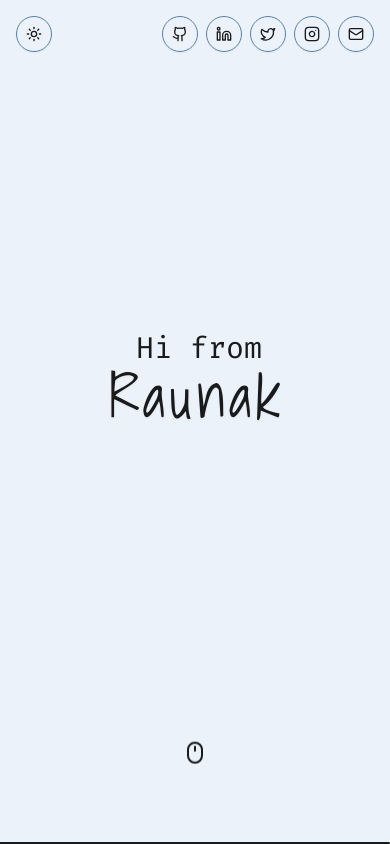
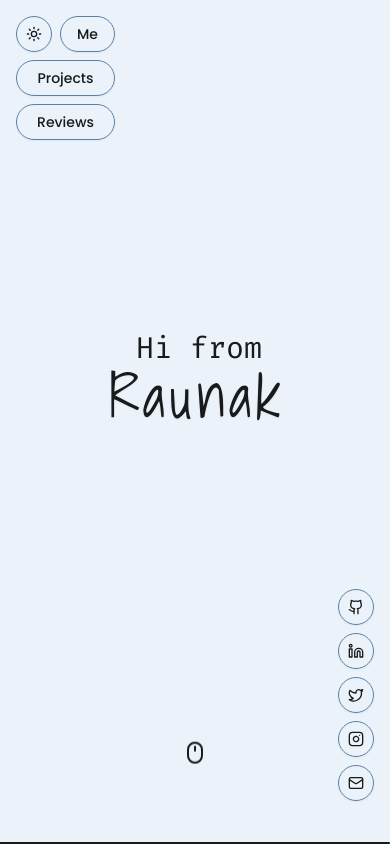
Before and after one commit to RaunakDiesFromCode/portfolio, a Next.js app: page / in a window 390 px wide. Shown: the top 844 px of the page. Built offline with nearby package versions, Linux system fonts and the light colour scheme; no server answers; the database is empty.

Commit message:
fix: add IDs to sections for smooth scrolling navigation

```diff
--- a/src/app/page.tsx
+++ b/src/app/page.tsx
@@ -13,7 +13,7 @@ const page = () => {
       <ScrollProgress/>
       <Stylized />
       <div className="flex flex-col items-center">
-        <About />
+        <About/>
         <Projects />
         <MarqueeDemo />
       </div>
--- a/src/components/About.tsx
+++ b/src/components/About.tsx
@@ -34,6 +34,7 @@ const About = () => {
   return (
     <div
       className={`relative flex md:h-screen md:w-full w-[80vw] flex-col items-center justify-center overflow-hidden mt-20 md:mt-0 ${highlightFont.className}`}
+      id="#about"
     >
       <div className="z-20">
         <HeroText
--- a/src/components/Projects.tsx
+++ b/src/components/Projects.tsx
@@ -13,7 +13,7 @@ const Projects = () => {
   if (error) return <div>Error: {error}</div>;
 
   return (
-    <div className="relative flex min-h-screen w-full flex-col items-center justify-center overflow-hidden pt-24">
+    <div className="relative flex min-h-screen w-full flex-col items-center justify-center overflow-hidden pt-24" id="#projects">
       <HeroText
         text="What I've done"
         className="pointer-events-none mb-3 whitespace-pre-wrap bg-foreground bg-clip-text text-center text-4xl md:text-9xl font-bold leading-none text-transparent"
--- a/src/components/Reviews.tsx
+++ b/src/components/Reviews.tsx
@@ -118,7 +118,7 @@ export function MarqueeDemo() {
   const secondRow = reviews.slice(Math.ceil(reviews.length / 2));
 
   return (
-    <div className="relative flex min-h-screen w-full flex-col items-center justify-center overflow-hidden pt-24">
+    <div className="relative flex min-h-screen w-full flex-col items-center justify-center overflow-hidden pt-24" id="#reviews">
       <HeroText
         text="What they say..."
         className="pointer-events-none z-50 mb-3 pb-8 whitespace-pre-wrap bg-foreground bg-clip-text text-center text-4xl md:text-9xl font-bold leading-none text-transparent"
--- a/src/components/footer.tsx
+++ b/src/components/footer.tsx
@@ -1,15 +1,11 @@
 "use client";
-import {
-  codeFont,
-} from "@/app/fonts";
 import React from "react";
 
 const Footer = () => {
     return (
-    <div className="text-center cursor-default bg-foreground text-background">
-      <hr />
-      <div className="text-foreground/60 mt-10 flex items-center justify-center">
-        <h1 className="text-xl text-background">
+        <div className="text-center cursor-default bg-foreground text-background rounded-t-sm">
+            <div className="text-foreground/60 py-7 flex items-center justify-center">
+                <h1 className="md:text-xl text-lg text-background">
                     Made with
                     <span className="hover:text-red-500 transition-colors duration-150 font-bold">
                         {" "}
@@ -19,14 +15,6 @@ const Footer = () => {
                     <span> 🅁🄰🅄🄽🄰🄺</span>
                 </h1>
             </div>
-      <div className="text-right p-0 m-0 md:pr-20 pr-5 pb-5 cursor-pointer">
-        <span
-          className={codeFont.className}
-          onClick={() => window.scrollTo({ top: 0, behavior: "smooth" })}
-        >
-          back to top
-        </span>
-      </div>
         </div>
     );
 };
--- a/src/components/navbar.tsx
+++ b/src/components/navbar.tsx
@@ -11,7 +11,8 @@ const Navbar = () => {
 
     return (
         <div className=" flex justify-between">
-            <div className="flex gap-2 items-center">
+            <div className="flex md:flex-row flex-col gap-2">
+                <div className="flex items-center gap-2">
                     <Button
                         variant="outline"
                         size="icon"
@@ -24,18 +25,44 @@ const Navbar = () => {
                         <span className="sr-only">Toggle theme</span>
                     </Button>
 
-                <Button variant="outline" className="hidden md:block">
+                    <Button
+                        variant="outline"
+                        className="hiddden md:block"
+                        onClick={() =>
+                            document.getElementById("#about")?.scrollIntoView({
+                                behavior: "smooth",
+                            })
+                        }
+                    >
                         Me
                     </Button>
-                <Button variant="outline" className="hidden md:block">
+                </div>
+                <Button
+                    variant="outline"
+                    className="hiddden md:block"
+                    onClick={() =>
+                        document.getElementById("#projects")?.scrollIntoView({
+                            behavior: "smooth",
+                        })
+                    }
+                >
                     Projects
                 </Button>
-                <Button variant="outline" className="hidden md:block">
+                <Button
+                    variant="outline"
+                    className="hiddden md:block"
+                    onClick={() =>
+                        document.getElementById("#reviews")?.scrollIntoView({
+                            behavior: "smooth",
+                        })
+                    }
+                >
                     Reviews
                 </Button>
             </div>
+
             <div>
-                <ul className="flex gap-2 items-center">
+                <ul className="flex md:flex-row flex-col gap-2 items-center h-[93vh] justify-end">
                     <li>
                         <Button variant="outline" asChild size="icon">
                             <a
@@ -69,7 +96,7 @@ const Navbar = () => {
                     <li>
                         <Button variant="outline" asChild size="icon">
                             <a
-                                href="https://www.instagram.com/raunakisannoying/"
+                                href="https://www.instagram.com/har.jagah.raunak/"
                                 target="_blank"
                             >
                                 <Instagram />
```
Lines whose indentation alone changed are shown as unchanged.
